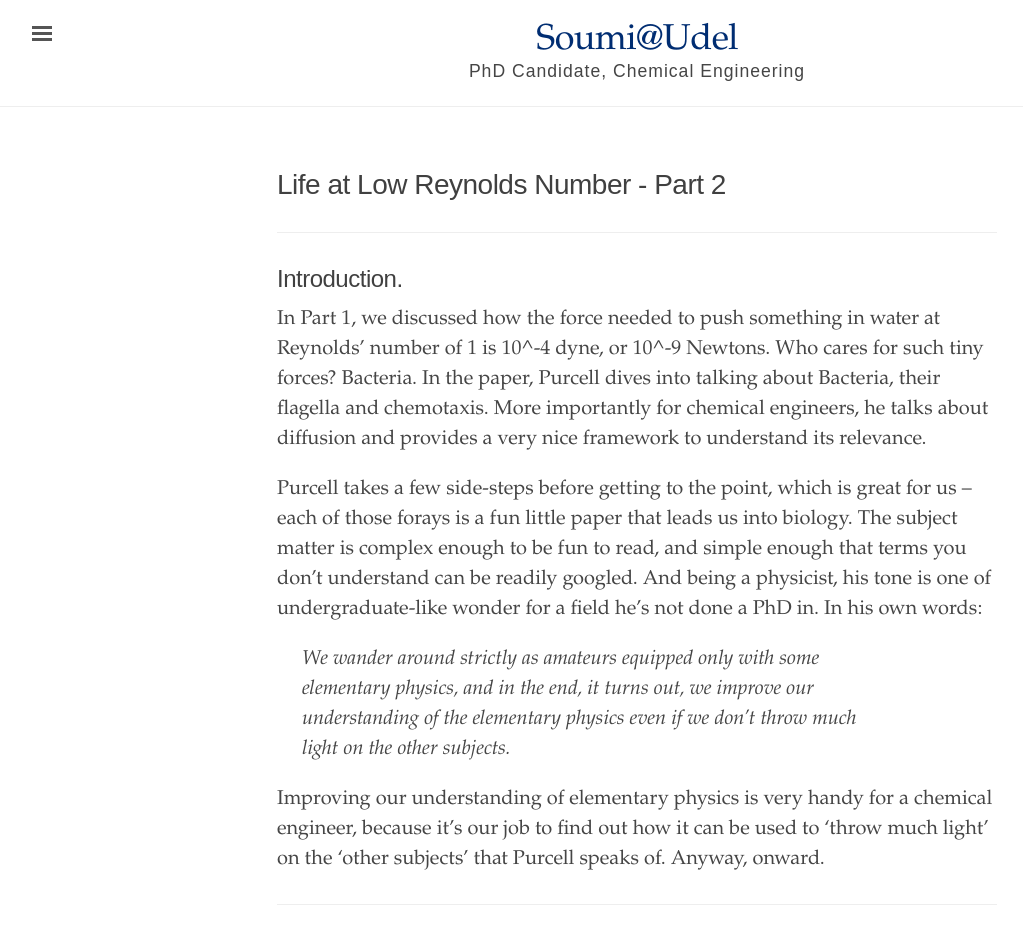
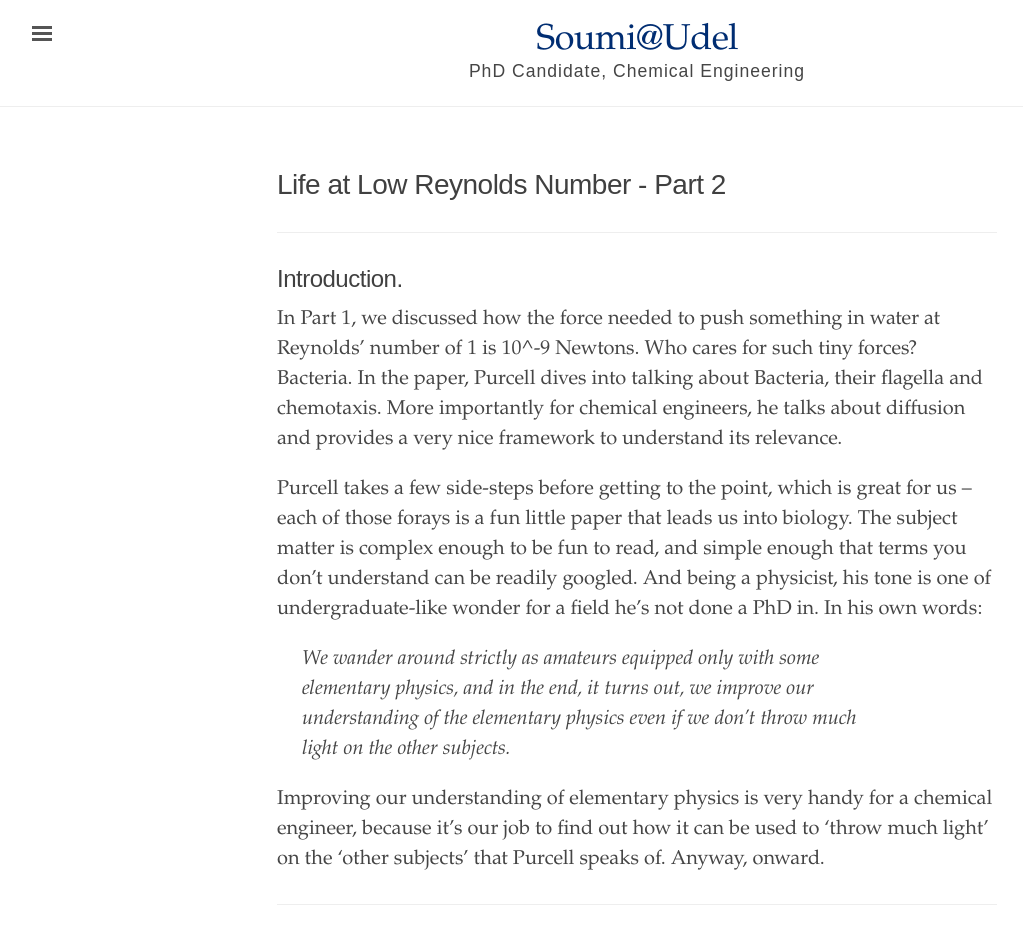
Before and after one commit to soumi-udel/soumi-udel.github.io, a Jekyll site: the page built from _texts/life-at-low-Re-2.md, in a window 1280 px wide. Shown: the top 940 px of the page, without its empty margins (3-1026 px from the left). Built offline with Jekyll 4.4.1, drawn with Linux system fonts in a browser that asks for light colours.

```diff
--- a/_texts/life-at-low-Re-2.md
+++ b/_texts/life-at-low-Re-2.md
@@ -8,7 +8,7 @@ title: Life at Low Reynolds Number - Part 2
 
 ## Introduction.
 
-In Part 1, we discussed how the force needed to push something in water at Reynolds’ number of 1 is 10^-4 dyne, or 10^-9 Newtons. Who cares for such tiny forces? Bacteria. In the paper, Purcell dives into talking about Bacteria, their flagella and chemotaxis. More importantly for chemical engineers, he talks about diffusion and provides a very nice framework to understand its relevance.
+In Part 1, we discussed how the force needed to push something in water at Reynolds’ number of 1 is 10^-9 Newtons. Who cares for such tiny forces? Bacteria. In the paper, Purcell dives into talking about Bacteria, their flagella and chemotaxis. More importantly for chemical engineers, he talks about diffusion and provides a very nice framework to understand its relevance.
 
 Purcell takes a few side-steps before getting to the point, which is great for us – each of those forays is a fun little paper that leads us into biology. The subject matter is complex enough to be fun to read, and simple enough that terms you don’t understand can be readily googled. And being a physicist, his tone is one of undergraduate-like wonder for a field he’s not done a PhD in. In his own words:
 
```
Also changed, not shown: other parts of _texts/life-at-low-Re-2.md (+1 -1 lines), _texts/images/flagella.png (renamed from images/flagella.png).
